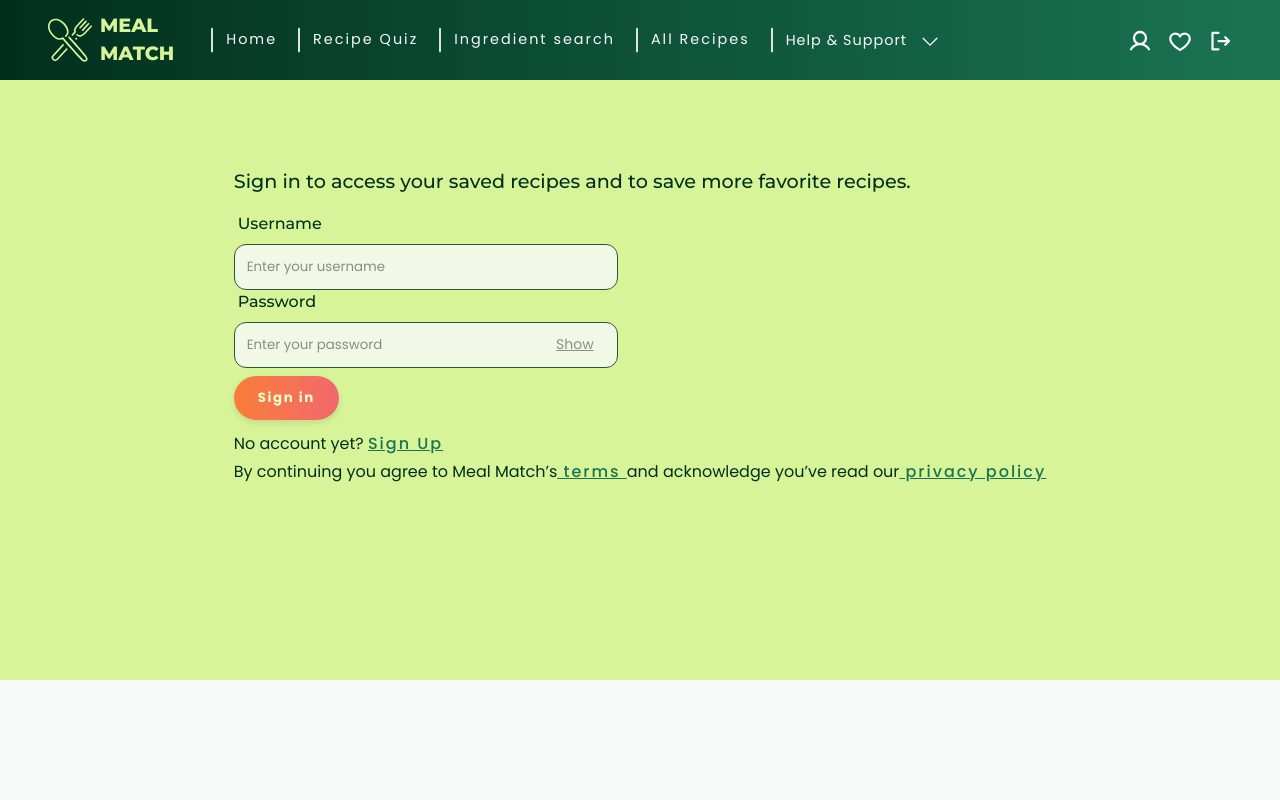
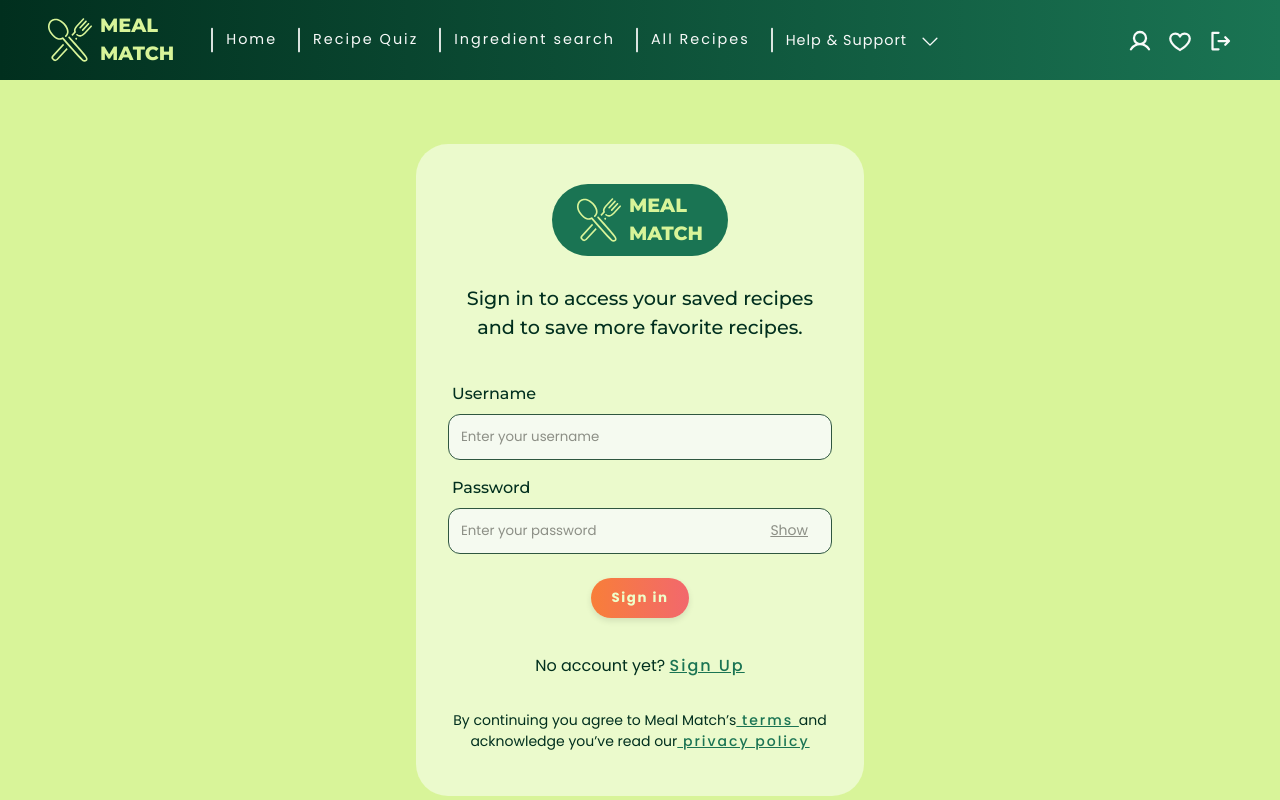
Before and after one commit to AnneKluytmans/novi-frontend-final-project-meal-match, a React (Vite) app: page /sign-in in a window 1280 px wide. Shown: the top 800 px of the page. Built offline with nearby package versions, Linux system fonts and the light colour scheme.

Commit message:
Styled Auth Form component

```diff
--- a/src/components/buttons/button/Button.css
+++ b/src/components/buttons/button/Button.css
@@ -8,7 +8,7 @@
     box-shadow: 0 3px 6px rgba(0, 0, 0, 0.1);
     transition: box-shadow 0.3s ease-in-out;
 
-    padding: 0.75rem 1.5rem;
+    padding: 0.65rem 1.25rem;
     margin: 0.5rem 0;
 }
 
--- a/src/components/form/authForm/AuthForm.css
+++ b/src/components/form/authForm/AuthForm.css
@@ -1 +1,52 @@
 /* ------------------------------- Auth Form styling -------------------------------- */
+
+.form__container {
+    text-align: center;
+    background-color: var(--primary-light);
+    border-radius: 2rem;
+    max-width: 28rem;
+    height: 100%;
+
+    padding: 2.5rem 1.75rem;
+    margin: 4rem 3rem;
+
+    display: flex;
+    flex-direction: column;
+    justify-content: center;
+    align-items: center;
+    gap: 1.5rem;
+}
+
+.form__container form {
+    text-align: left;
+    display: flex;
+    flex-direction: column;
+    align-items: center;
+    gap: 1rem;
+}
+
+
+.form__logo-wrapper {
+    text-align: left;
+    background-color: var(--primary-dark);
+    border-radius: 5rem;
+    width: 11rem;
+    height: 4.5rem;
+
+    display: flex;
+    align-items: center;
+    justify-content: center;
+}
+
+.form__header {
+    max-width: 23rem;
+
+    display: flex;
+    flex-direction: column;
+    align-items: center;
+    gap: 0.75rem;
+}
+
+.form__terms-policy {
+    font-size: 0.875rem;
+}
--- a/src/index.css
+++ b/src/index.css
@@ -14,7 +14,7 @@
 
 :root {
     --primary: #D8F499;
-    --primary-light: rgba(216, 244, 153, 0.4);
+    --primary-light: #EBFACC;
     --primary-dark: #1A7453;
     --secondary-orange: #F87E39;
     --secondary-pink: #F2686D;
--- a/src/pages/homePage/Home.jsx
+++ b/src/pages/homePage/Home.jsx
@@ -6,23 +6,11 @@ import ErrorMessage from '../../components/misc/errorMessage/ErrorMessage.jsx';
 import Logo from '../../components/misc/logo/Logo.jsx';
 import SectionDivider from '../../components/misc/sectionDivider/SectionDivider.jsx';
 import Header from '../../components/header/Header.jsx';
-import EmailField from '../../components/form/emailField/EmailField.jsx';
-import UsernameField from '../../components/form/usernameField/UsernameField.jsx';
-import PasswordField from '../../components/form/passwordField/PasswordField.jsx';
-import ConfirmPasswordField from '../../components/form/passwordField/ConfirmPasswordField.jsx';
 import './Home.css';
 
 
 
 function Home() {
-    const methods = useForm({
-        mode: 'onTouched',
-    });
-
-    function handleFormSubmit(data) {
-        console.log(data);
-    }
-
     return (
       <>
           <Header
@@ -40,20 +28,6 @@ function Home() {
                   >
                       Try it now
                   </Button>
-                  <FormProvider {...methods}>
-                      <form onSubmit={methods.handleSubmit(handleFormSubmit)} noValidate>
-                          <EmailField />
-                          <UsernameField />
-                          <PasswordField />
-                          <ConfirmPasswordField />
-                          <Button
-                              type="submit"
-                              className="btn btn__default"
-                          >
-                              send
-                          </Button>
-                      </form>
-                  </FormProvider>
                   <SectionDivider title="Errors"/>
                   <Loader text="Finding delicious recipes just for you...🍝"/>
                   <Loader />
--- a/src/pages/signInPage/SignIn.css
+++ b/src/pages/signInPage/SignIn.css
@@ -2,5 +2,7 @@
 
 .sign-in-section {
     background-color: var(--primary);
-    min-height: 75vh;
+    min-height: 90vh;
+
+    align-items: center;
 }
```
